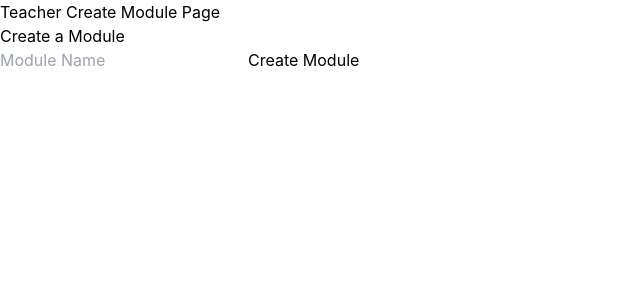
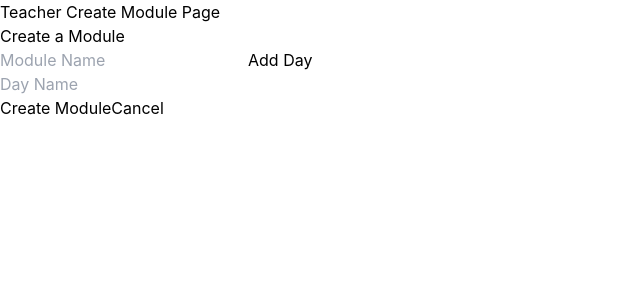
Before and after one commit to SwiftSeizure/tAI, a React (Create React App) app in the folder tai-frontend/: page /createmodule in a window 1280 px wide. Shown: the top 300 px of the page, without its empty margins (0-640 px from the left). Built offline with nearby package versions, Linux system fonts and the light colour scheme; what react-sweet-state would draw is missing.

Commit message:
Adding a day here

```diff
--- a/tai-frontend/src/module/hooks/useModules.js
+++ /dev/null
@@ -1,25 +0,0 @@
-import { useState, useEffect } from 'react';
-import { getModules } from '../services/get-modules';
-
-const useModules = (unitID) => {
-  const [modules, setModules] = useState([]);
-  const [isLoading, setIsLoading] = useState(false);
-  const [error, setError] = useState(null);
-
-  useEffect(() => {
-    const fetchModules = async () => {
-      setIsLoading(true);
-      try {
-        const modules = await getModules(unitID);
-        setModules(modules);
-      } catch (e) {
-        setError(e);
-      } finally {
-        setIsLoading(false);
-      }
-    };
-    fetchModules();
-  }, [unitID]);
-
-  return { modules, isLoading, error };
-};
--- a/tai-frontend/src/module/pages/TeacherCreateModulePage.jsx
+++ b/tai-frontend/src/module/pages/TeacherCreateModulePage.jsx
@@ -1,9 +1,22 @@
-import React from 'react';
+import React, { useState } from 'react';
 import { useNavigate } from 'react-router-dom';
 
 const TeacherCreateModulePage = () => {
 
+    const [days, setDays] = useState(1);
+
     const navigate = useNavigate();
+
+
+    const handleAddDay = () => {
+        setDays(days + 1);
+    };
+
+    const handleCancel = () => {
+        navigate('/modulepage');
+    };
+
+
     const handleOnCreateModule = () => {
 
         navigate('/modulepage');
@@ -20,8 +33,25 @@ const TeacherCreateModulePage = () => {
 
             <input type="text" placeholder="Module Name" />
 
-            <button>
+            <button onClick={handleAddDay}>
+                Add Day
+            </button>
+
+            <div>
+                {Array.from({ length: days }, (_, index) => (
+                    <div key={index}>
+                        <input type="text" placeholder="Day Name" />
+                        {/* Add other day-specific fields here */}
+                    </div>
+                ))}
+            </div>
+
+
+            <button onClick={handleOnCreateModule}>
                 Create Module
+            </button>
+            <button onClick={handleCancel}>
+                Cancel
             </button>
 
 
--- /dev/null
+++ b/tai-frontend/src/module/services/post-createmodule.js
@@ -0,0 +1,10 @@
+
+import axios from 'axios';
+
+export const postCreateModule = async (unitID, moduleName) => {
+
+    const url = `http://localhost:8000/unit/${unitID}/modules`;
+    const response = await axios.post(url, { name: moduleName });
+    return response.data;
+
+};
```
